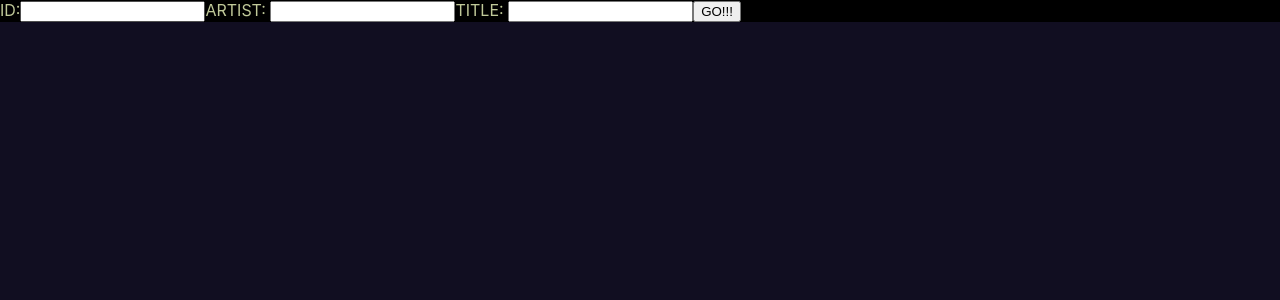
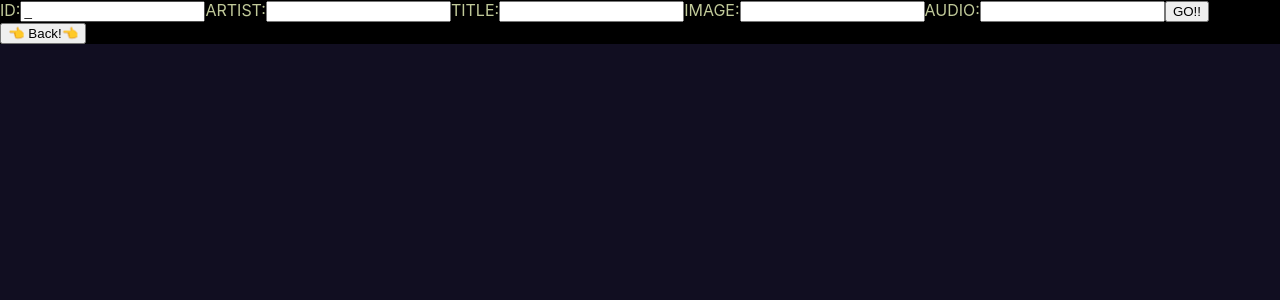
Before and after one commit to SilviaBarcellini/nukebox, a Next.js app: page /new in a window 1280 px wide. Shown: the top 300 px of the page. Built offline with nearby package versions, Linux system fonts and the light colour scheme.

Commit message:
add useEffect function

```diff
--- a/pages/new.tsx
+++ b/pages/new.tsx
@@ -1,35 +1,70 @@
 import react from "react";
 import { useEffect, useState } from "react";
+import { APITrack, deleteTrack, getTrack, postSong } from "../utils/api";
 import styles from "../styles/new.module.css";
 
-export function newSong(props) {
+export function newSong() {
   const [id, setId] = useState("");
   const [artist, setArtist] = useState("");
   const [song, setSong] = useState("");
+  const [imgSrc, setImgSrc] = useState("");
+  const [audioSrc, setAudioSrc] = useState("");
 
-  /*
-  function handleChange(event) {
-    setId(event.target.value);
-  } */
   function handleSubmit(event) {
-    alert();
     event.preventDefault();
+    const newSong = { id, imgSrc, song, artist, audioSrc };
+    postSong(newSong);
   }
+
+  useEffect(() => {
+    setId(
+      `${artist.replaceAll(" ", "-").toLowerCase()}_${song
+        .replaceAll(" ", "-")
+        .toLowerCase()}`
+    );
+  }, [artist, song]);
 
   return (
     <form className={styles.form}>
       <div className={styles.container}>
         <label>
           ID:
-          <input type="text" value={id} />
+          <input placeholder="Id" value={id} readOnly />
         </label>
         <label>
-          ARTIST: <input type="text" value={artist} />
+          ARTIST:
+          <input
+            value={artist}
+            onChange={(event) => setArtist(event.target.value)}
+          />
         </label>
         <label>
-          TITLE: <input type="text" value={song} />
+          TITLE:
+          <input
+            value={song}
+            onChange={(event) => setSong(event.target.value)}
+          />
         </label>
-        <input type="submit" value="GO!!!" />
+        <label>
+          IMAGE:
+          <input
+            value={imgSrc}
+            onChange={(event) => setImgSrc(event.target.value)}
+          />
+        </label>
+        <label>
+          AUDIO:
+          <input
+            value={audioSrc}
+            onChange={(event) => setAudioSrc(event.target.value)}
+          />
+        </label>
+        <button onClick={handleSubmit}>GO!!</button>
+        <button>
+          <a className={styles.backHome} href="http://localhost:3000/">
+            {"👈 Back!👈 "}
+          </a>
+        </button>
       </div>
     </form>
   );
--- a/pages/tracks/[id].tsx
+++ b/pages/tracks/[id].tsx
@@ -57,7 +57,7 @@ export default function Track() {
       <button onClick={handleDeleteClick}>🗑</button>
       <footer>
         <AudioPlayer src={track.audioSrc} />
-        <a href="http://localhost:3000/">{"👈 Back!👈 "}</a>
+        {/* <a href="http://localhost:3000/">{"👈 Back!👈 "}</a> */}
       </footer>
     </div>
   );
--- a/server/db.json
+++ b/server/db.json
@@ -8,7 +8,7 @@
       "audioSrc": "https://files.freemusicarchive.org/storage-freemusicarchive-org/music/KBOO/The_Underscore_Orkestra/No_Money_No_Honey_All_We_Got_Is_Us/The_Underscore_Orkestra_-_02_-_Blue_Draggish.mp3"
     },
     {
-      "id": "yellow",
+      "id": "coldplay_yellow",
       "imgSrc": "https://images.unsplash.com/photo-1513151233558-d860c5398176?ixid=MXwxMjA3fDB8MHxzZWFyY2h8Mnx8Y2VsZWJyYXRpb258ZW58MHx8MHw%3D&ixlib=rb-1.2.1&auto=format&fit=crop&w=600&q=60",
       "song": "Yellow",
       "artist": "Coldplay",
--- a/utils/api.ts
+++ b/utils/api.ts
@@ -64,3 +64,11 @@ export async function deleteTrack(id: string) {
   );
   alert("Song removed from your playlist!");
 }
+
+export async function postSong(newSong: APITrack) {
+  return await fetch("/api/tracks", {
+    method: "POST",
+    headers: { "Content-Type": "application/json" },
+    body: JSON.stringify(newSong),
+  });
+}
```
